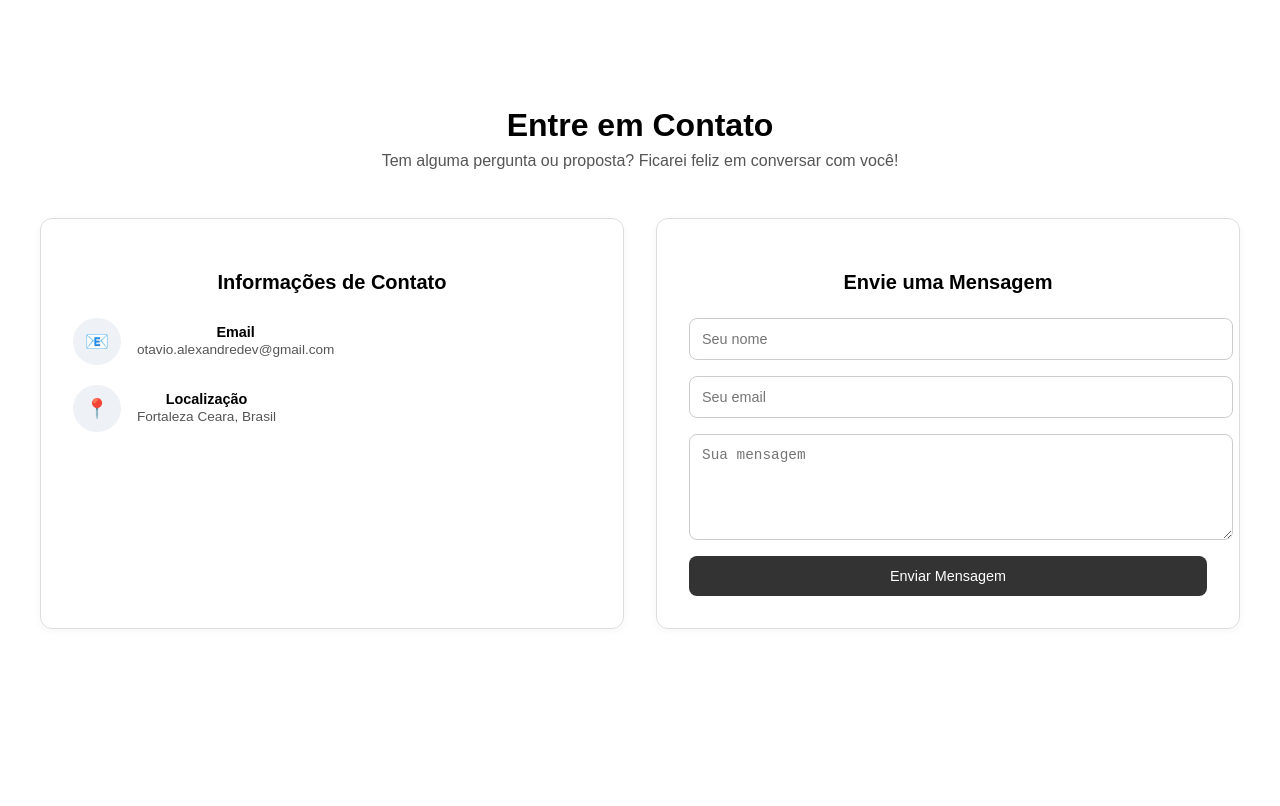
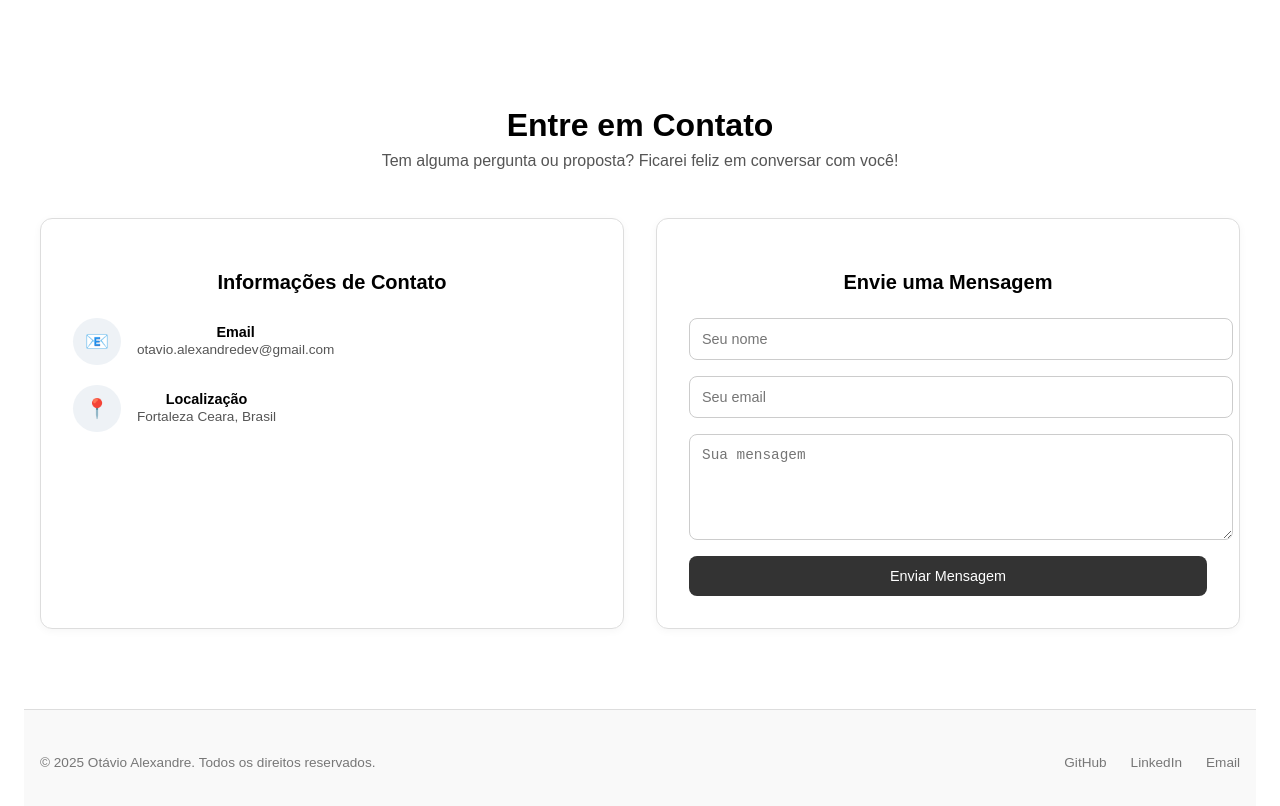
Before and after one commit to Zerphyis/portifolio, a React (Create React App) app: page / in a window 1280 px wide. Shown: the top 806 px of the page. Built offline with nearby package versions, Linux system fonts and the light colour scheme.

Commit message:
feat:adicionando as informações certas

```diff
--- a/src/components/footer/Footer.js
+++ b/src/components/footer/Footer.js
@@ -1,27 +1,31 @@
-import"./Footer.css";
-export default function Footer({}){
-document.addEventListener("DOMContentLoaded", () => {
+import "./Footer.css";
+
+export default function Footer() {
   const personalInfo = {
-    name: "Seu Nome", // substitua com seu nome real
-    github: "https://github.com/seuusuario",
-    linkedin: "https://linkedin.com/in/seuperfil",
-    email: "email@exemplo.com",
+    name: "Otávio Alexandre", // substitua com seu nome real
+    github: "https://github.com/Zerphyis",
+    linkedin: "https://www.linkedin.com/in/otavio-alexandre-656a7926a/",
+    email: " otavio.alexandredev@gmail.com",
   };
 
   const currentYear = new Date().getFullYear();
-  const footer = document.getElementById("footer");
 
-  footer.innerHTML = `
-    <div class="footer-container">
-      <div class="footer-text">
-        <p>© ${currentYear} ${personalInfo.name}. Todos os direitos reservados.</p>
+  return (
+    <footer id="footer" className="footer-container">
+      <div className="footer-text">
+        <p>© {currentYear} {personalInfo.name}. Todos os direitos reservados.</p>
       </div>
-      <div class="footer-links">
-        <a href="${personalInfo.github}" target="_blank" rel="noopener noreferrer">GitHub</a>
-        <a href="${personalInfo.linkedin}" target="_blank" rel="noopener noreferrer">LinkedIn</a>
-        <a href="mailto:${personalInfo.email}">Email</a>
+      <div className="footer-links">
+        <a href={personalInfo.github} target="_blank" rel="noopener noreferrer">
+          GitHub
+        </a>
+        <a href={personalInfo.linkedin} target="_blank" rel="noopener noreferrer">
+          LinkedIn
+        </a>
+        <a href={`mailto:${personalInfo.email}`}>
+          Email
+        </a>
       </div>
-    </div>
-  `;
-});
+    </footer>
+  );
 }
```
